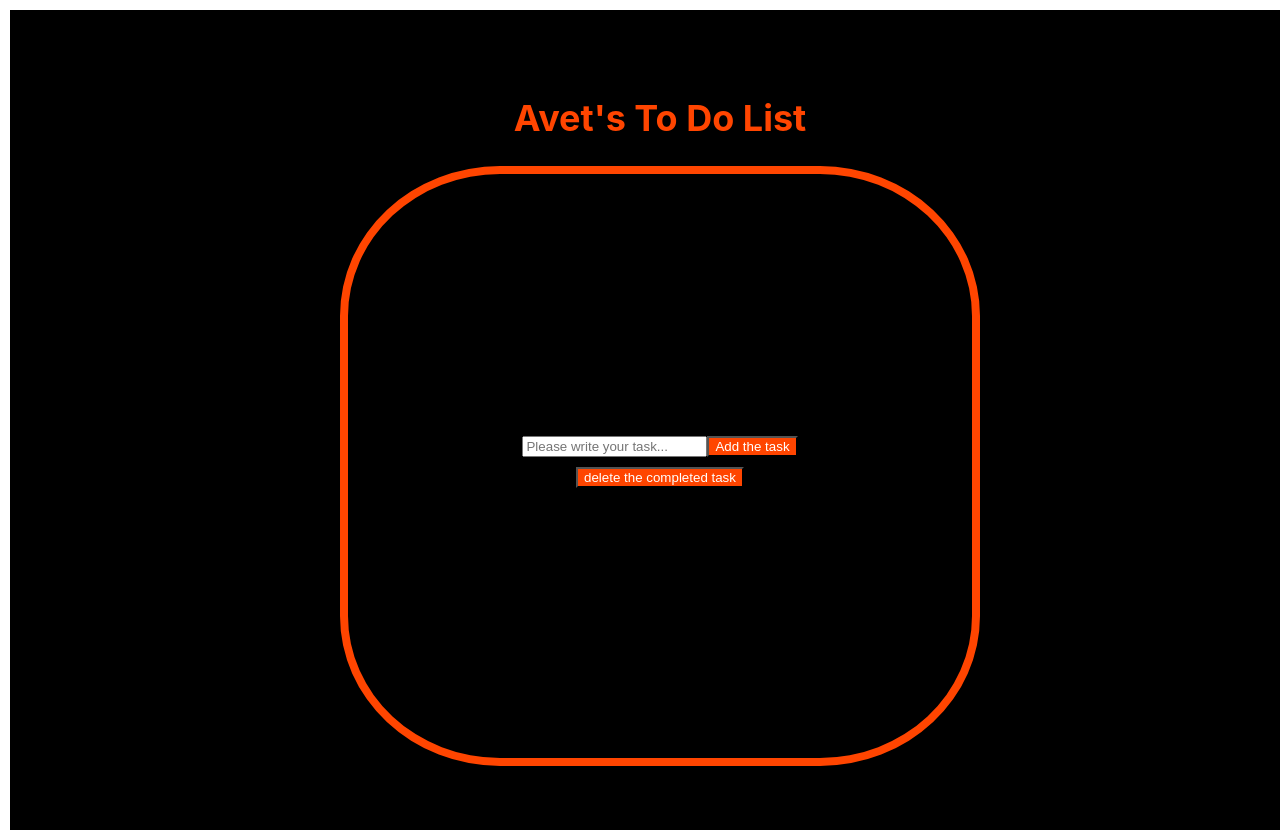
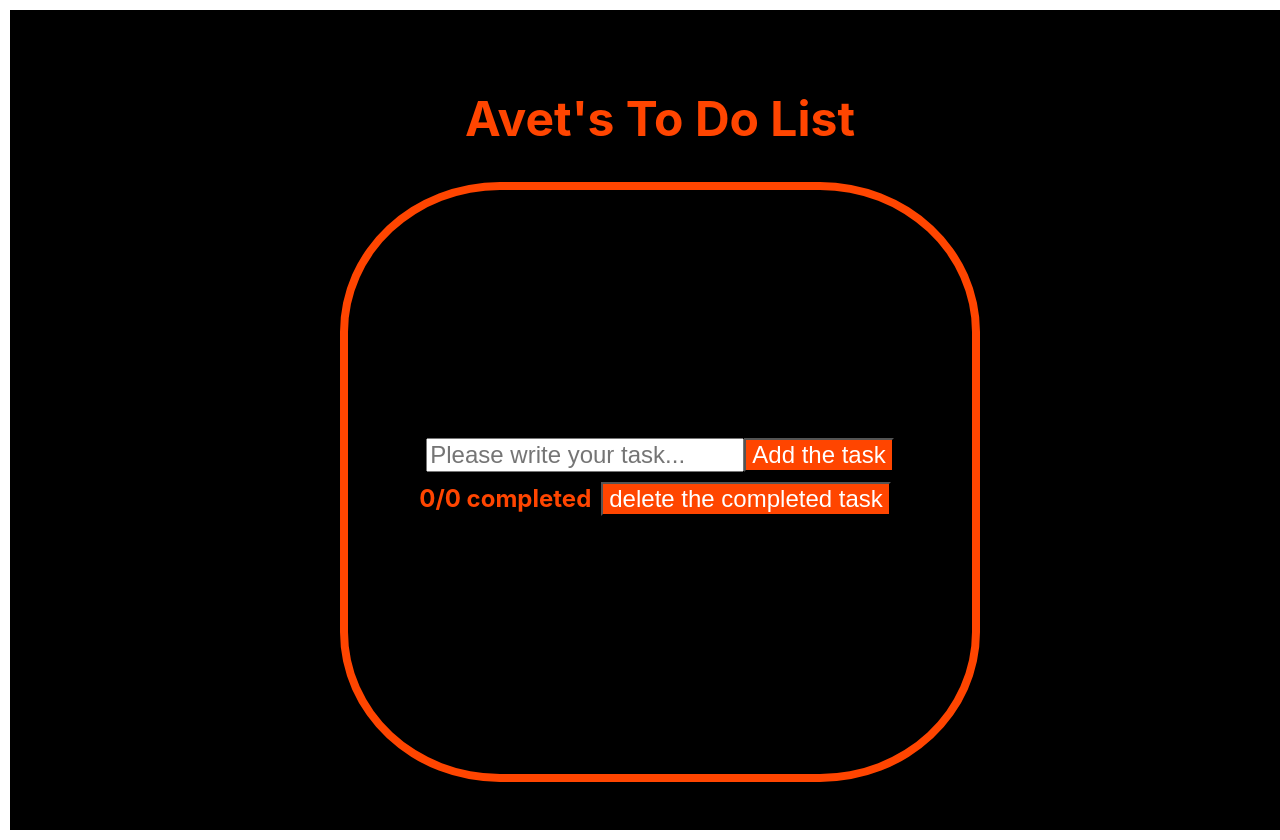
Before and after one commit to AvetBadalyan/ACA-To-do-list-with-React-useState, a React (Create React App) app: page / in a window 1280 px wide. Shown: the top 840 px of the page. Built offline with nearby package versions, Linux system fonts and the light colour scheme.

Commit message:
feat: add a counter to know howm many tasks are completed

```diff
--- a/src/App.css
+++ b/src/App.css
@@ -4,7 +4,7 @@
   color: orangered;
   height: 100vh;
   width: 100vw;
-  font-size: large;
+  font-size: 24px;
   font-weight: bold;
   margin: 10px;
   padding: 10px;
@@ -17,4 +17,9 @@
 button {
   background-color: orangered;
   color: white;
+  font-size: 24px;
 }
+
+input {
+  font-size: 24px;
+}
--- a/src/App.js
+++ b/src/App.js
@@ -23,8 +23,8 @@ function App() {
   };
 
   const taskDeleter = (id) => {
-     setToDoList(toDoList.filter((task) => task.id !== id));
-  }
+    setToDoList(toDoList.filter((task) => task.id !== id));
+  };
 
   const addNewTask = (inputValue) => {
     setToDoList([
@@ -43,7 +43,6 @@ function App() {
         addNewTask={addNewTask}
         taskDeleter={taskDeleter}
       />
-
     </div>
   );
 }
--- a/src/Todo/Todo.css
+++ b/src/Todo/Todo.css
@@ -1,10 +1,11 @@
 .completed-style {
    text-decoration: line-through;
    color: white;
+   opacity: 0.5;
 }
 
 .task {
-   width: 10%;
+
    margin: 2px auto;
    display: flex;
    justify-content: center;
--- a/src/Todo/Todo.jsx
+++ b/src/Todo/Todo.jsx
@@ -1,9 +1,9 @@
 import React from "react";
-import "./Todo.css"
+import "./Todo.css";
 
-export default function Todo({ todo, toggleHandler, filterHandler, taskDeleter }) {
+export default function Todo({ todo, toggleHandler, taskDeleter }) {
   return (
-    <div className="task">
+    <div className="task" >
       <input type="checkbox" onClick={() => toggleHandler(todo.id)} />
       <div className={todo.complete ? "completed-style" : ""}>{todo.task}</div>
       <button className="delete-task" onClick={() => taskDeleter(todo.id)}>
--- a/src/TodoList/TodoList.css
+++ b/src/TodoList/TodoList.css
@@ -11,3 +11,9 @@
   align-items: center;
   justify-content: center;
 }
+
+.footer {
+  display: flex;
+  justify-content: space-around;
+  align-items: center;
+}
--- a/src/TodoList/TodoList.jsx
+++ b/src/TodoList/TodoList.jsx
@@ -1,7 +1,7 @@
-import React from "react";
+import React, { useEffect, useState } from "react";
 import Todo from "../Todo/Todo";
 import TodoForm from "../TodoForm/TodoForm";
-import "./TodoList.css"
+import "./TodoList.css";
 
 export default function TodoList({
   toDoList,
@@ -10,6 +10,11 @@ export default function TodoList({
   addNewTask,
   taskDeleter,
 }) {
+  const [isCompleted, setIsCompleted] = useState(0);
+  useEffect(() => {
+    setIsCompleted(toDoList.filter((task) => task.complete));
+  }, [toDoList]);
+
   return (
     <div className="todo-box">
       <TodoForm addNewTask={addNewTask} />
@@ -24,9 +29,15 @@ export default function TodoList({
           />
         );
       })}
-      <button style={{ margin: "10px" }} onClick={filterHandler}>
-        delete the completed task
-      </button>
+
+      <div className="footer">
+        <div className="number-completed">
+          {isCompleted.length}/{toDoList.length} completed
+        </div>
+        <button style={{ margin: "10px" }} onClick={filterHandler}>
+          delete the completed task
+        </button>
+      </div>
     </div>
   );
 }
```
